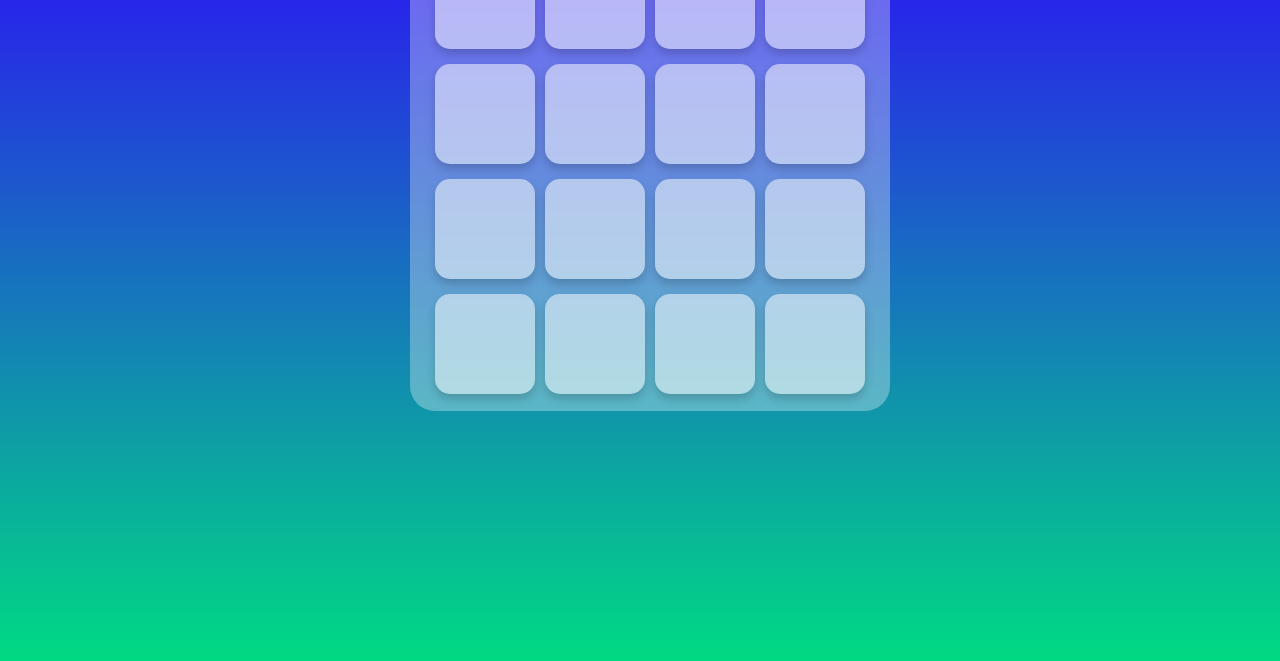
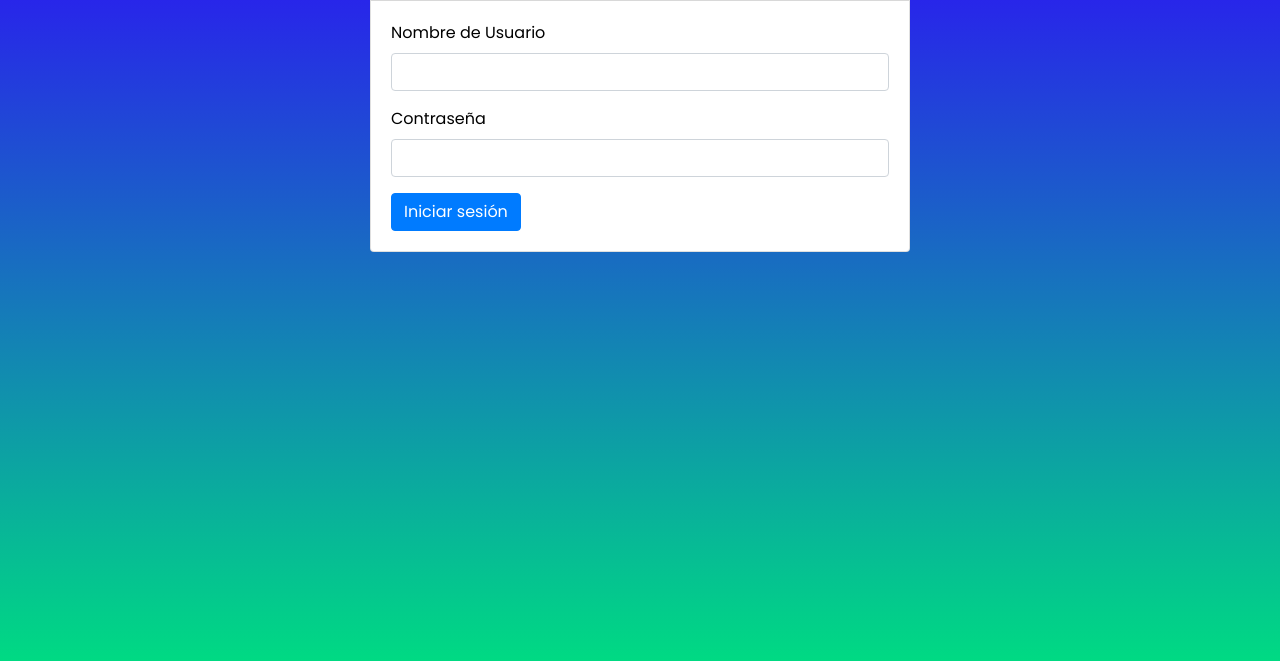
Before and after one commit to javierrend17/MemoryGameDOM, a website built with Vite: page memoryGameDOM/index.html in a window 1280 px wide. Shown: the part 139-800 px from the top of the page. Built offline with nearby package versions, Linux system fonts and the light colour scheme.

Commit message:
cambie el contenido del login.html y lo coloqué en el index.html y cree validlogin.js para colocar la logica del login

```diff
--- a/memoryGameDOM/index.html
+++ b/memoryGameDOM/index.html
@@ -1,13 +1,43 @@
 <!DOCTYPE html>
-<html lang="es">
+<html lang="en">
 <head>
     <meta charset="UTF-8">
     <meta name="viewport" content="width=device-width, initial-scale=1.0">
+    <title>Login</title>
     <link rel="stylesheet" href="style.css">
-    <title>Document</title>
+    <link rel="stylesheet" href="https://stackpath.bootstrapcdn.com/bootstrap/4.3.1/css/bootstrap.min.css">
 </head>
 <body>
-    <script src="main.js"></script>
+
+    <div class="container mt-5">
+        <div class="row justify-content-center">
+          <div class="col-md-6">
+            <div class="card">
+              <div class="card-header text-center">
+                <h1 class="titulogin">¡BIENVENIDO!</h1>
+              </div>
+              <div class="card-body">
+                <form id="loginForm">
+                  <div class="form-group">
+                    <label class="letralogin" for="username">Nombre de Usuario</label>
+                    <input type="text" class="form-control" id="username" name="username" autocomplete="current-password" required>
+                  </div>
+                  <div class="form-group">
+                    <label class="letralogin" for="password">Contraseña</label>
+                    <input type="password" class="form-control" id="password" name="password" autocomplete="current-password" required>
+                  </div>
+                  <button type="button" class="btn btn-primary" onclick="validateAndLogin()">Iniciar sesión</button>
+                </form>
+              </div>
+            </div>
+          </div>
+        </div>
+      </div>
+
+    <script src="validlogin.js"></script>
+    <script src="https://code.jquery.com/jquery-3.3.1.slim.min.js"></script>
+    <script src="https://cdnjs.cloudflare.com/ajax/libs/popper.js/1.14.7/umd/popper.min.js"></script>
+    <script src="https://stackpath.bootstrapcdn.com/bootstrap/4.3.1/js/bootstrap.min.js"></script>
+
 </body>
-
 </html>
--- /dev/null
+++ b/memoryGameDOM/validlogin.js
@@ -0,0 +1,11 @@
+function validateAndLogin() {
+    var username = document.getElementById('username').value;
+    var password = document.getElementById('password').value;
+
+    if (username.trim() === '' || password.trim() === '') {
+      alert('Por favor, completa ambos campos.');
+    } else {
+      // Ambos campos están llenos, redirigir a otra página
+      window.location.href = 'index.html';
+    }
+}
```
Also changed, not shown: memoryGameDOM/login.html (deleted, +0 -43 lines).
